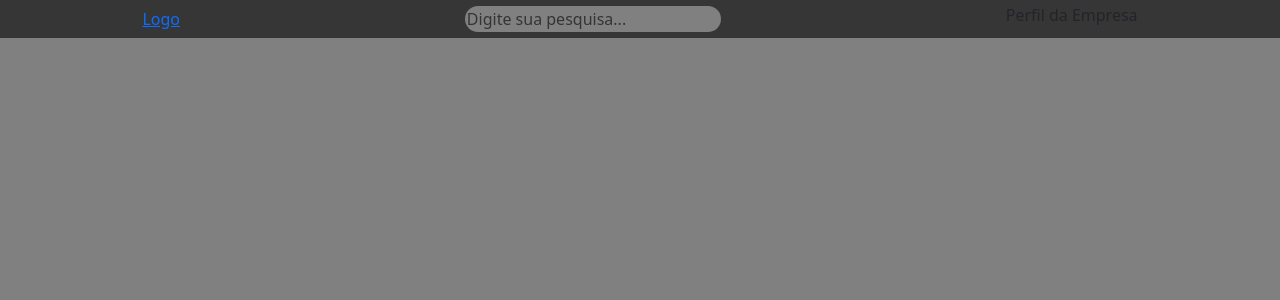
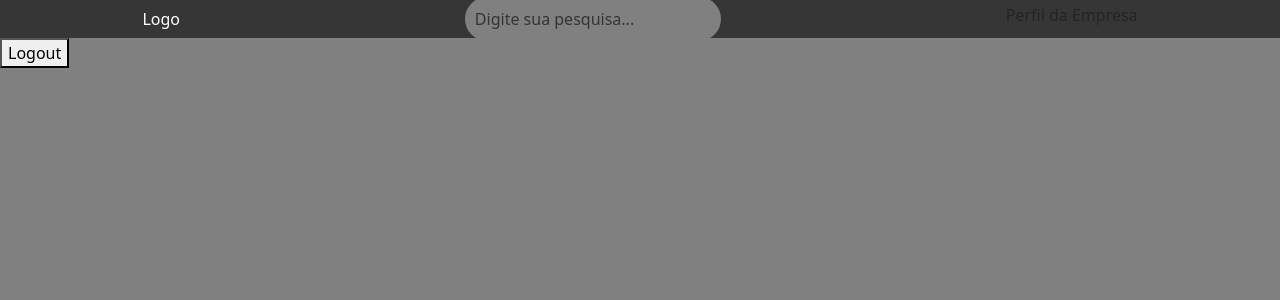
Before and after one commit to Benedito-Dev/Sistema-Loja-Eletronicos, a Django app: template LojaEletronicos/templates/home.html in a window 1280 px wide. Shown: the top 300 px of the page. Run offline with Django 5.2, Linux system fonts and the light colour scheme; the template is opened without the code that fills it, so the values that code supplies are empty.

Commit message:
1-Feature-Tela-Login

```diff
--- a/LojaEletronicos/Loja/urls.py
+++ b/LojaEletronicos/Loja/urls.py
@@ -1,7 +1,9 @@
 from django.urls import path
+from django.contrib.auth.views import LogoutView
 from . import views
 
 urlpatterns = [
     path('', views.login_view, name='login'),
-    path('home/', views.home, name='home')
+    path('home/', views.home, name='home'),
+    path('logout/', LogoutView.as_view(next_page='/'), name='logout'),  # Redireciona para a página de login após o logout
 ]
--- a/LojaEletronicos/LojaEletronicos/settings.py
+++ b/LojaEletronicos/LojaEletronicos/settings.py
@@ -126,6 +126,12 @@ USE_TZ = True
 STATIC_URL = '/static/'
 STATICFILES_DIRS = [os.path.join(BASE_DIR, 'static')]  # Diretório onde os arquivos estáticos estão
 
+LOGIN_URL = '/' # Url de Login
+
+
+LOGIN_REDIRECT_URL = '/home/'  # URL da página inicial ou outra página após login
+
+
 # Default primary key field type
 # https://docs.djangoproject.com/en/5.1/ref/settings/#default-auto-field
 
--- a/LojaEletronicos/static/css/home.css
+++ b/LojaEletronicos/static/css/home.css
@@ -1,3 +1,7 @@
+body {
+    background-color: gray;
+}
+
 .nav-top {
     background-color: #373636;
     display: flex;
@@ -19,12 +23,15 @@
     display: flex;
     justify-content: center;
     width: 20vw;
+    padding: 10px;
 }
 
 .nav-top input::placeholder {
     color: #343434;
 }
 
-body {
-    background-color: gray;
+a {
+    text-decoration: none;
+    color: #fff;
+    font-family: system-ui, -apple-system, BlinkMacSystemFont, 'Segoe UI', Roboto, Oxygen, Ubuntu, Cantarell, 'Open Sans', 'Helvetica Neue', sans-serif;
 }
--- a/LojaEletronicos/templates/home.html
+++ b/LojaEletronicos/templates/home.html
@@ -13,12 +13,18 @@
 
 <body>
 
-    <div class="nav-top">
+     <div class="nav-top">
         <a href="#">Logo</a>
+        <!-- <a href="#"><img src="{% static 'img/Logo-pequena.png' %}" alt=""></a> -->
         <input type="search" name="busca" id="" placeholder="Digite sua pesquisa...">
         <h1>Perfil da Empresa</h1>
     </div>
 
+    <form method="POST" action="{% url 'logout' %}">
+        {% csrf_token %}
+        <button type="submit">Logout</button>
+    </form>
+
 </body>
 
 </html>
```
Also changed, not shown: LojaEletronicos/Loja/views.py (+6 -1 lines), LojaEletronicos/static/img/Logo-pequena.png (added).
